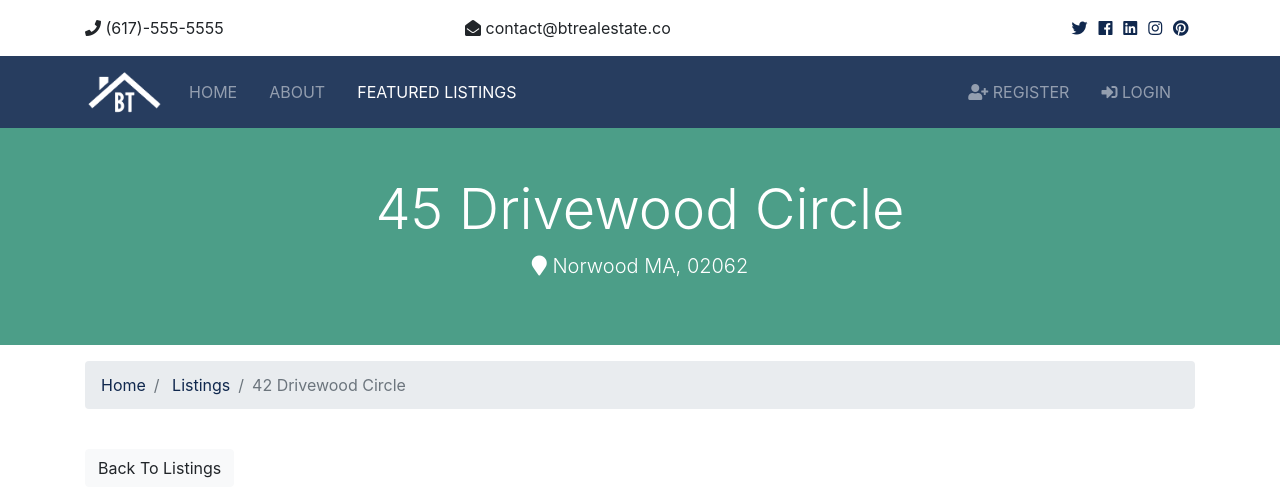
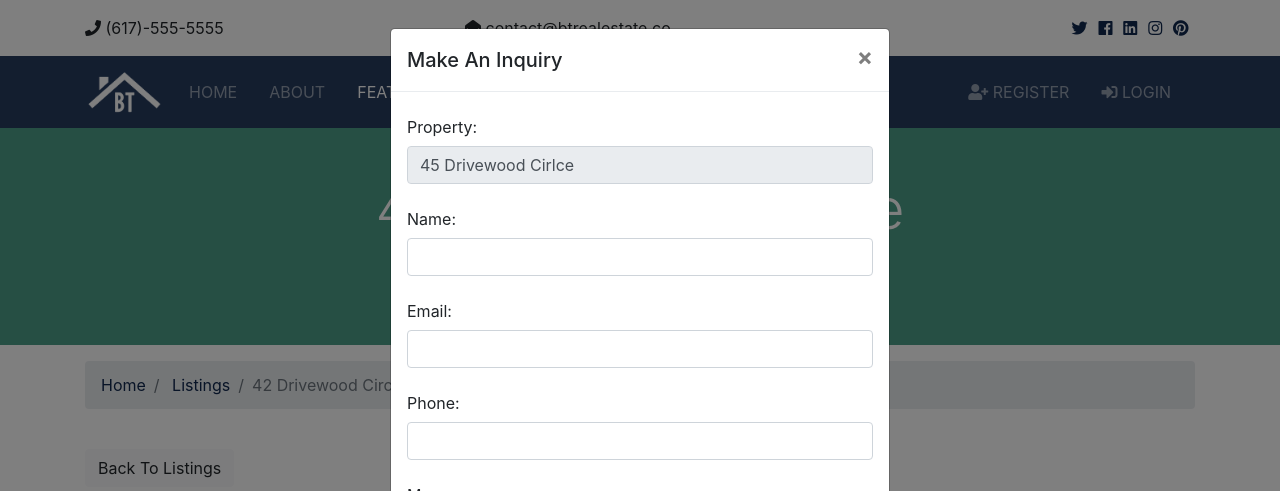
Before and after one commit to RdotSilva/Python-Django-HomeZone-Real-Estate, a Django app: page /listings/1 in a window 1280 px wide, after a click on "Make An Inquiry". Shown: the top 491 px of the page. Run offline with Django 3.2, Linux system fonts and the light colour scheme; some libraries are stand-ins or nearby versions; grey boxes are pictures that could not be loaded.

Commit message:
Add hard coded inqiry modal

```diff
--- a/templates/listings/listing.html
+++ b/templates/listings/listing.html
@@ -143,5 +143,44 @@
     </div>
   </section>
 
+  <!-- Inquiry Modal -->
+  <div class="modal fade" id="inquiryModal" role="dialog">
+    <div class="modal-dialog">
+      <div class="modal-content">
+        <div class="modal-header">
+          <h5 class="modal-title" id="inquiryModalLabel">Make An Inquiry</h5>
+          <button type="button" class="close" data-dismiss="modal">
+            <span>&times;</span>
+          </button>
+        </div>
+        <div class="modal-body">
+          <form>
+            <div class="form-group">
+              <label for="property_name" class="col-form-label">Property:</label>
+              <input type="text" name="listing" class="form-control" value="45 Drivewood Cirlce" disabled>
+            </div>
+            <div class="form-group">
+              <label for="name" class="col-form-label">Name:</label>
+              <input type="text" name="name" class="form-control" required>
+            </div>
+            <div class="form-group">
+              <label for="email" class="col-form-label">Email:</label>
+              <input type="email" name="email" class="form-control" required>
+            </div>
+            <div class="form-group">
+              <label for="phone" class="col-form-label">Phone:</label>
+              <input type="text" name="phone" class="form-control">
+            </div>
+            <div class="form-group">
+              <label for="message" class="col-form-label">Message:</label>
+              <textarea name="message" class="form-control"></textarea>
+            </div>
+            <hr>
+            <input type="submit" value="Send" class="btn btn-block btn-secondary">
+          </form>
+        </div>
+      </div>
+    </div>
+  </div>
 
 {% endblock content %}
```
